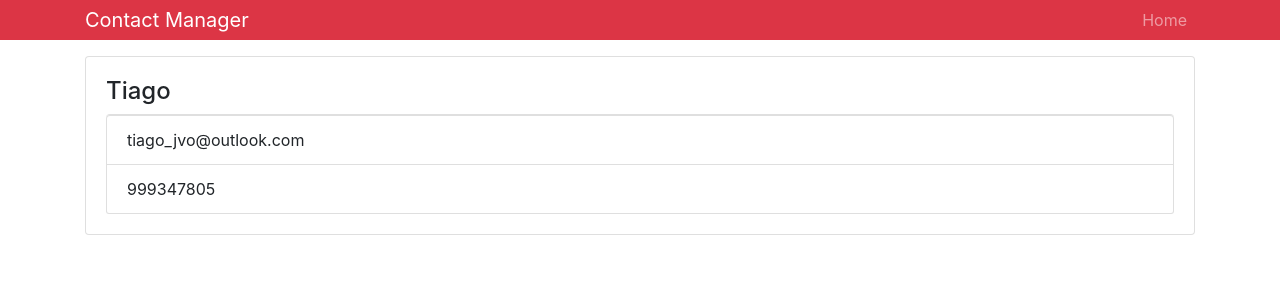
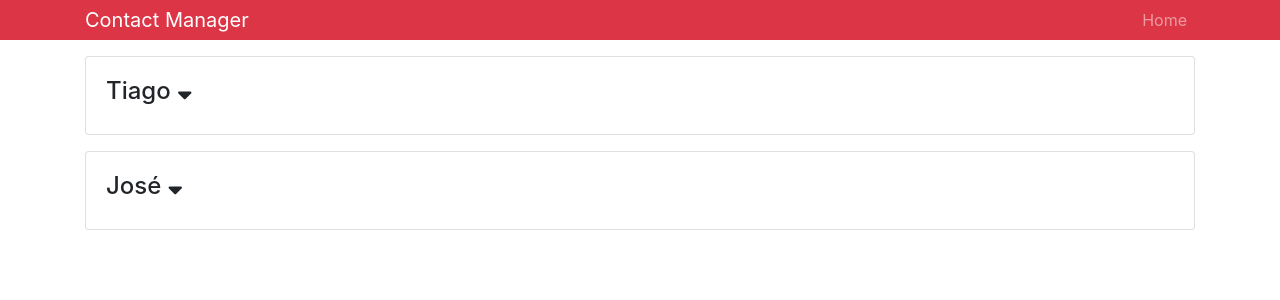
Before and after one commit to tiago-jv0/contact-manager, a React (Create React App) app: page / in a window 1280 px wide. Shown: the top 300 px of the page. Built offline with nearby package versions, Linux system fonts and the light colour scheme.

Commit message:
Added showInformation state

```diff
--- a/public/index.html
+++ b/public/index.html
@@ -9,6 +9,8 @@
       name="description"
       content="Web site created using create-react-app"
     />
+
+    <link rel="stylesheet" href="https://cdnjs.cloudflare.com/ajax/libs/font-awesome/5.11.2/css/all.css">
     <link rel="apple-touch-icon" href="%PUBLIC_URL%/logo192.png" />
 
     <link rel="manifest" href="%PUBLIC_URL%/manifest.json" />
--- a/src/components/Contact.js
+++ b/src/components/Contact.js
@@ -1,20 +1,28 @@
-import React from 'react';
-import PropTypes from 'prop-types'
+import React, {useState} from 'react';
+import PropTypes from 'prop-types';
 
 const Contact = ({ contact }) => {
+
+    const [showInformation , setShowInformation] = useState(false);
+
+
     return (
-        <div className='card card-body mb-3'>
-            <h4>{contact.name}</h4>
-            <ul className='list-group'>
-                <li className='list-group-item'>{contact.email}</li>
-                <li className='list-group-item'>{contact.phone}</li>
-            </ul>
+        <div className="card card-body mb-3">
+            <h4 onClick={() => setShowInformation(!showInformation)}>
+                {contact.name} <i className="fas fa-sort-down"></i>
+            </h4>
+            {showInformation && (
+                <ul className="list-group">
+                    <li className="list-group-item">{contact.email}</li>
+                    <li className="list-group-item">{contact.phone}</li>
+                </ul>
+            )}
         </div>
     );
 };
 
 Contact.propTypes = {
-    contact : PropTypes.object.isRequired
-}
+    contact: PropTypes.object.isRequired,
+};
 
 export default Contact;
--- a/src/components/Contacts.js
+++ b/src/components/Contacts.js
@@ -5,19 +5,28 @@ class Contacts extends Component {
     constructor(props) {
         super(props);
         this.state = {
-            contacts: [{id: 0 , name: 'Tiago', email: 'tiago_jvo@outlook.com', phone: '999347805' }],
+            contacts: [
+                { id: 0, name: 'Tiago', email: 'tiago_jvo@outlook.com', phone: '999347805'},
+                { id: 1, name: 'José', email: 'idunno@outlook.com', phone: '99654785'},
+            ],
         };
     }
+
 
     render() {
         const { contacts } = this.state;
 
         return (
-            <div>
+            <React.Fragment>
                 {contacts.map((contact) => {
-                    return <Contact key={contact.id} contact={contact}></Contact>;
+                    return (
+                        <Contact
+                            key={contact.id}
+                            contact={contact}
+                        ></Contact>
+                    );
                 })}
-            </div>
+            </React.Fragment>
         );
     }
 }
```
